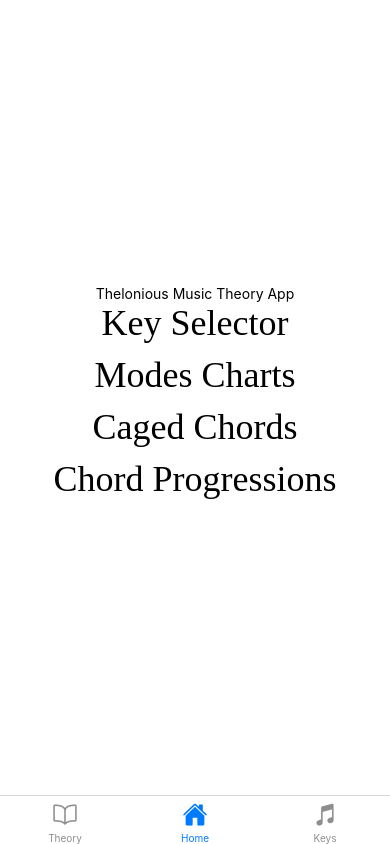
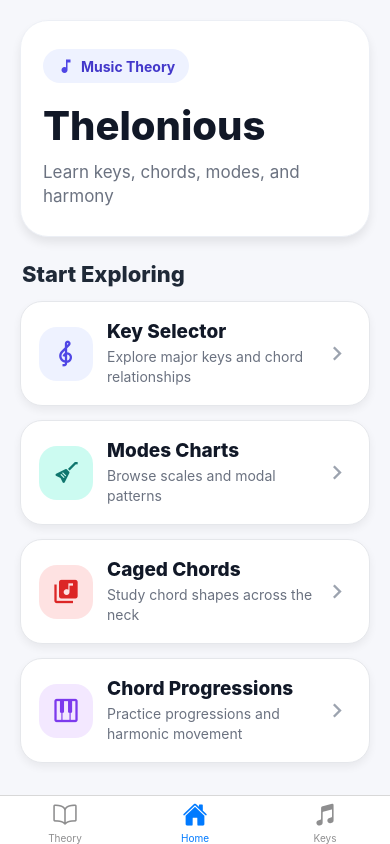
Before and after one commit to Robn8/Thelonious, a React Native app: screen /Home in a window 390 px wide. Built offline with nearby package versions, Linux system fonts and the light colour scheme.

Commit message:
Homepage style update

```diff
--- a/src/Screens/HomeScreen.js
+++ b/src/Screens/HomeScreen.js
@@ -1,44 +1,202 @@
-import { Text, View, StyleSheet, TouchableOpacity, ImageBackground } from 'react-native';
 import React from 'react';
+import {
+  Text,
+  View,
+  StyleSheet,
+  TouchableOpacity,
+  SafeAreaView,
+  ScrollView,
+} from 'react-native';
+import { MaterialCommunityIcons } from '@expo/vector-icons';
 
 const HomeScreen = ({ navigation }) => {
+  const menuItems = [
+    {
+      title: 'Key Selector',
+      subtitle: 'Explore major keys and chord relationships',
+      icon: 'music-clef-treble',
+      screen: 'Keys',
+      accent: '#4F46E5',
+      accentSoft: '#EEF2FF',
+    },
+    {
+      title: 'Modes Charts',
+      subtitle: 'Browse scales and modal patterns',
+      icon: 'guitar-electric',
+      screen: 'Guitar Modes',
+      accent: '#0F766E',
+      accentSoft: '#CCFBF1',
+    },
+    {
+      title: 'Caged Chords',
+      subtitle: 'Study chord shapes across the neck',
+      icon: 'music-box-multiple',
+      screen: 'Caged Chords',
+      accent: '#DC2626',
+      accentSoft: '#FEE2E2',
+    },
+    {
+      title: 'Chord Progressions',
+      subtitle: 'Practice progressions and harmonic movement',
+      icon: 'piano',
+      screen: 'ProgScreen',
+      accent: '#7C3AED',
+      accentSoft: '#F3E8FF',
+    },
+  ];
 
   return (
-
-        <View style={styles.container}>
-            <Text>Thelonious Music Theory App</Text>
-            <TouchableOpacity onPress={() => navigation.navigate('Keys')}>
-                <Text style={styles.btnText}>Key Selector</Text>
-            </TouchableOpacity>
-            <TouchableOpacity onPress={() => navigation.navigate('Guitar Modes')}>
-                <Text style={styles.btnText}>Modes Charts</Text>
-            </TouchableOpacity>
-            <TouchableOpacity onPress={() => navigation.navigate('Caged Chords')}>
-                <Text style={styles.btnText}>Caged Chords</Text>
-            </TouchableOpacity>
-            <TouchableOpacity onPress={() => navigation.navigate('ProgScreen')}>
-                <Text style={styles.btnText}>Chord Progressions</Text>
-            </TouchableOpacity>
+    <SafeAreaView style={styles.container}>
+      <ScrollView
+        contentContainerStyle={styles.content}
+        showsVerticalScrollIndicator={false}
+      >
+        <View style={styles.heroCard}>
+          <View style={styles.heroBadge}>
+            <MaterialCommunityIcons
+              name="music-note-eighth"
+              size={18}
+              color="#4F46E5"
+            />
+            <Text style={styles.heroBadgeText}>Music Theory</Text>
           </View>
 
-    )
+          <Text style={styles.title}>Thelonious</Text>
+          <Text style={styles.subTitle}>Learn keys, chords, modes, and harmony</Text>
+        </View>
+
+        <Text style={styles.sectionTitle}>Start Exploring</Text>
+
+        {menuItems.map((item) => (
+          <TouchableOpacity
+            key={item.title}
+            style={styles.card}
+            activeOpacity={0.85}
+            onPress={() => navigation.navigate(item.screen)}
+          >
+            <View
+              style={[
+                styles.iconWrap,
+                { backgroundColor: item.accentSoft },
+              ]}
+            >
+              <MaterialCommunityIcons
+                name={item.icon}
+                size={28}
+                color={item.accent}
+              />
+            </View>
+
+            <View style={styles.textWrap}>
+              <Text style={styles.cardTitle}>{item.title}</Text>
+              <Text style={styles.cardSubtitle}>{item.subtitle}</Text>
+            </View>
+
+            <MaterialCommunityIcons
+              name="chevron-right"
+              size={28}
+              color="#9CA3AF"
+            />
+          </TouchableOpacity>
+        ))}
+      </ScrollView>
+    </SafeAreaView>
+  );
 };
 
 const styles = StyleSheet.create({
   container: {
     flex: 1,
+    backgroundColor: '#F6F7FB',
+  },
+  content: {
+    padding: 20,
+    paddingBottom: 36,
+  },
+  heroCard: {
+    backgroundColor: '#FFFFFF',
+    borderRadius: 28,
+    paddingVertical: 28,
+    paddingHorizontal: 22,
+    marginBottom: 24,
+    borderWidth: 1,
+    borderColor: '#ECEFF5',
+    shadowColor: '#000',
+    shadowOffset: { width: 0, height: 6 },
+    shadowOpacity: 0.08,
+    shadowRadius: 10,
+    elevation: 4,
+  },
+  heroBadge: {
+    alignSelf: 'flex-start',
+    flexDirection: 'row',
+    alignItems: 'center',
+    backgroundColor: '#EEF2FF',
+    paddingVertical: 8,
+    paddingHorizontal: 14,
+    borderRadius: 999,
+    marginBottom: 18,
+  },
+  heroBadgeText: {
+    marginLeft: 6,
+    color: '#4338CA',
+    fontSize: 14,
+    fontWeight: '700',
+  },
+  title: {
+    fontSize: 40,
+    fontWeight: '800',
+    color: '#111827',
+  },
+  subTitle: {
+    marginTop: 10,
+    fontSize: 17,
+    lineHeight: 24,
+    color: '#6B7280',
+  },
+  sectionTitle: {
+    fontSize: 22,
+    fontWeight: '800',
+    color: '#1F2937',
+    marginBottom: 14,
+    marginLeft: 2,
+  },
+  card: {
+    backgroundColor: '#FFFFFF',
+    borderRadius: 22,
+    padding: 18,
+    marginBottom: 14,
+    borderWidth: 1,
+    borderColor: '#E5E7EB',
+    shadowColor: '#000',
+    shadowOffset: { width: 0, height: 4 },
+    shadowOpacity: 0.06,
+    shadowRadius: 8,
+    elevation: 3,
+    flexDirection: 'row',
+    alignItems: 'center',
+  },
+  iconWrap: {
+    width: 54,
+    height: 54,
+    borderRadius: 18,
     justifyContent: 'center',
     alignItems: 'center',
-        backgroundColor: 'white'
+    marginRight: 14,
   },
-    btnText: {
-        fontSize: 36,
-        marginBottom: 10,
-        fontFamily: 'Marker Felt'
+  textWrap: {
+    flex: 1,
   },
-    background: {
-        flex: 1, // Ensure the background image covers the entire screen
-        resizeMode: 'cover', // Ensure the image covers the background
+  cardTitle: {
+    fontSize: 19,
+    fontWeight: '800',
+    color: '#111827',
+  },
+  cardSubtitle: {
+    marginTop: 4,
+    fontSize: 14,
+    lineHeight: 20,
+    color: '#6B7280',
   },
 });
 
```
Lines whose indentation alone changed are shown as unchanged.
